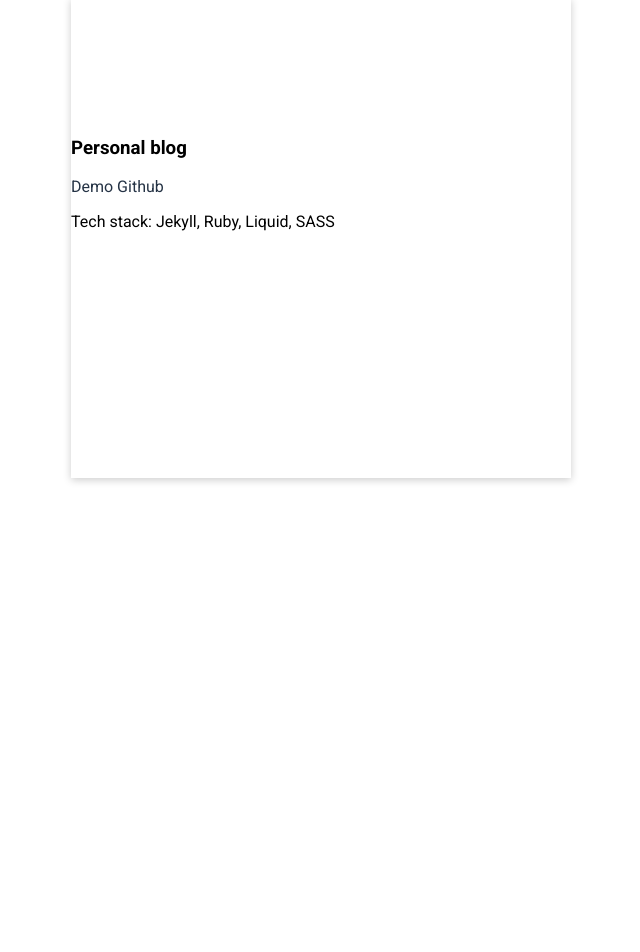
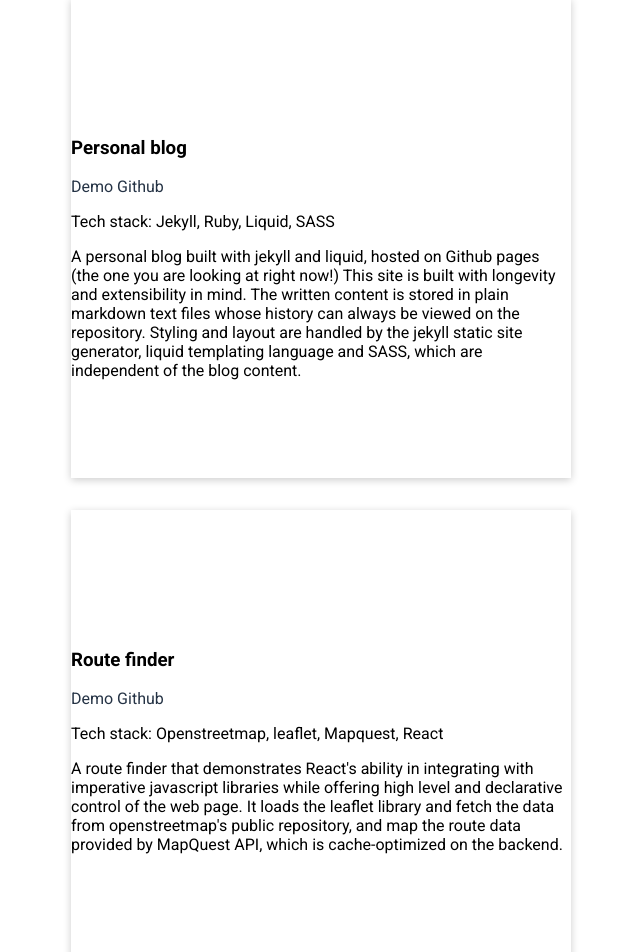
Before and after one commit to alvyjudy/alvyjudy.github.io, a Jekyll site: the page built from portfolio.html, in a window 1280 px wide and 1400 px high, scrolled down 820 px. Shown: the part 378-1330 px from the top of the window, without its empty margins (319-959 px from the left). Built offline with Jekyll 4.4.1, drawn with Linux system fonts in a browser that asks for light colours; nearby versions of some CDN libraries; before the commit the page ends 1708 px from its top, so only the background shows below that.

Commit message:
add description

```diff
--- a/_data/projects.yml
+++ b/_data/projects.yml
@@ -30,3 +30,24 @@
   image: ~
   demo-link: ~
   stack: Jekyll, Ruby, Liquid, SASS
+  description: |
+    A personal blog built with jekyll and liquid, hosted on Github pages
+    (the one you are looking at right now!) This site is built with
+    longevity and extensibility in mind. The written content is stored
+    in plain markdown text files whose history can always be viewed on the
+    repository. Styling and layout are handled by the jekyll static site
+    generator, liquid templating language and SASS, which are independent of
+    the blog content.
+
+- name: Route finder
+  image: ~
+  demo-link: ~
+  github-link: ~
+  stack: Openstreetmap, leaflet, Mapquest, React
+  description: |
+    A route finder that demonstrates React's ability in integrating
+    with imperative javascript libraries while offering high level and
+    declarative control of the web page. It loads the leaflet library and
+    fetch the data from openstreetmap's public repository, and map the
+    route data provided by MapQuest API, which is cache-optimized on the
+    backend.
```
